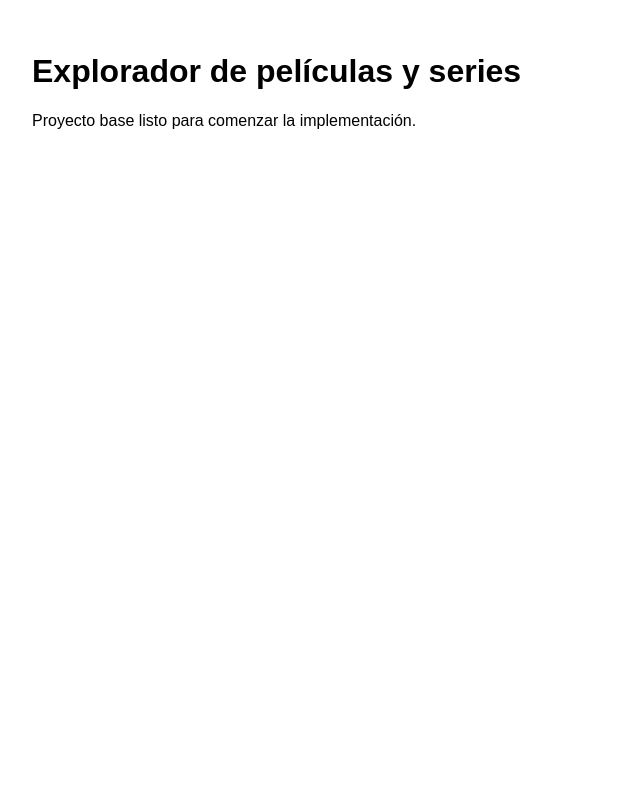
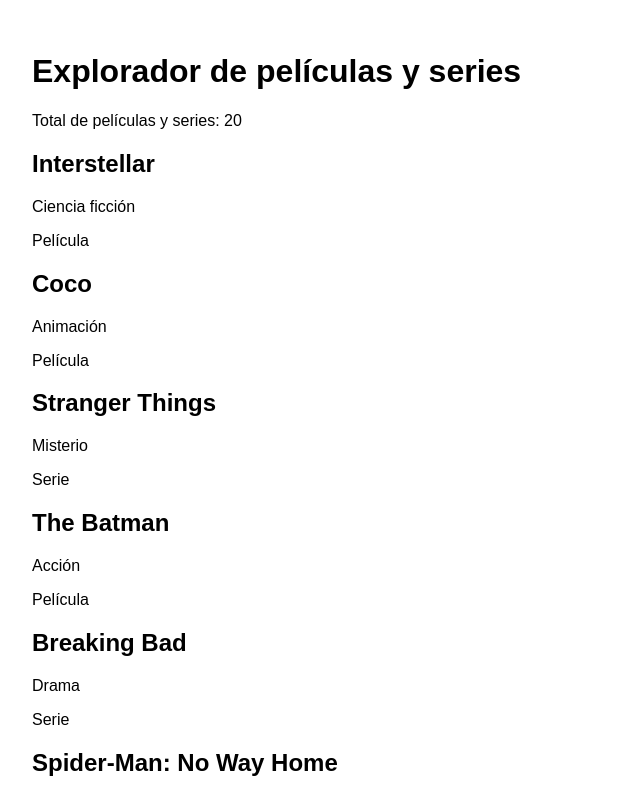
Before and after one commit to Karolac-AC/explorador-peliculas-series, a React (Vite) app: page / in a window 1280 px wide. Shown: the top 797 px of the page, without its empty margins (0-640 px from the left). Built offline with nearby package versions, Linux system fonts and the light colour scheme.

Commit message:
feat: agregar catalogo inicial de peliculas y series

```diff
--- a/src/App.jsx
+++ b/src/App.jsx
@@ -1,4 +1,4 @@
-function App() {
+/*function App() {
   return (
     <main>
       <h1>Explorador de películas y series</h1>
@@ -8,3 +8,25 @@ function App() {
 }
 
 export default App
+*/
+import movies from "./data/movies";
+
+function App() {
+  return (
+    <main>
+      <h1>Explorador de películas y series</h1>
+
+      <p>Total de películas y series: {movies.length}</p>
+
+      {movies.map((movie) => (
+        <div key={movie.id}>
+          <h2>{movie.title}</h2>
+          <p>{movie.genre}</p>
+          <p>{movie.type}</p>
+        </div>
+      ))}
+    </main>
+  );
+}
+
+export default App;
--- /dev/null
+++ b/src/data/movies.js
@@ -0,0 +1,224 @@
+const movies = [
+  {
+    id: 1,
+    title: "Interstellar",
+    type: "Película",
+    genre: "Ciencia ficción",
+    image: "/images/interstellar.jpg",
+    synopsis:
+      "Un grupo de astronautas viaja a través de un agujero de gusano en busca de un nuevo hogar para la humanidad.",
+    year: 2014,
+    duration: "2 h 49 min",
+  },
+  {
+    id: 2,
+    title: "Coco",
+    type: "Película",
+    genre: "Animación",
+    image: "/images/coco.jpg",
+    synopsis:
+      "Miguel viaja accidentalmente al mundo de los muertos y busca descubrir la historia de su familia.",
+    year: 2017,
+    duration: "1 h 45 min",
+  },
+  {
+    id: 3,
+    title: "Stranger Things",
+    type: "Serie",
+    genre: "Misterio",
+    image: "/images/stranger-things.jpg",
+    synopsis:
+      "Un grupo de amigos descubre sucesos sobrenaturales y secretos relacionados con su pequeño pueblo.",
+    year: 2016,
+    seasons: 4,
+  },
+  {
+    id: 4,
+    title: "The Batman",
+    type: "Película",
+    genre: "Acción",
+    image: "/images/the-batman.jpg",
+    synopsis:
+      "Batman investiga una serie de crímenes mientras descubre secretos relacionados con Gotham.",
+    year: 2022,
+    duration: "2 h 56 min",
+  },
+  {
+    id: 5,
+    title: "Breaking Bad",
+    type: "Serie",
+    genre: "Drama",
+    image: "/images/breaking-bad.jpg",
+    synopsis:
+      "Un profesor de química comienza a fabricar drogas para asegurar el futuro económico de su familia.",
+    year: 2008,
+    seasons: 5,
+  },
+  {
+    id: 6,
+    title: "Spider-Man: No Way Home",
+    type: "Película",
+    genre: "Acción",
+    image: "/images/spiderman-no-way-home.jpg",
+    synopsis:
+      "Peter Parker enfrenta las consecuencias de que su identidad como Spider-Man sea revelada.",
+    year: 2021,
+    duration: "2 h 28 min",
+  },
+  {
+    id: 7,
+    title: "Wednesday",
+    type: "Serie",
+    genre: "Comedia",
+    image: "/images/wednesday.jpg",
+    synopsis:
+      "Wednesday Addams investiga una serie de misterios mientras estudia en la Academia Nevermore.",
+    year: 2022,
+    seasons: 1,
+  },
+  {
+    id: 8,
+    title: "Avatar",
+    type: "Película",
+    genre: "Ciencia ficción",
+    image: "/images/avatar.jpg",
+    synopsis:
+      "Un exmarine viaja al planeta Pandora y se involucra con una civilización extraterrestre.",
+    year: 2009,
+    duration: "2 h 42 min",
+  },
+  {
+    id: 9,
+    title: "The Last of Us",
+    type: "Serie",
+    genre: "Drama",
+    image: "/images/the-last-of-us.jpg",
+    synopsis:
+      "Un hombre debe transportar a una joven a través de un mundo destruido por una infección.",
+    year: 2023,
+    seasons: 2,
+  },
+  {
+    id: 10,
+    title: "Toy Story",
+    type: "Película",
+    genre: "Animación",
+    image: "/images/toy-story.jpg",
+    synopsis:
+      "Los juguetes de un niño cobran vida cuando los humanos no están presentes.",
+    year: 1995,
+    duration: "1 h 21 min",
+  },
+  {
+    id: 11,
+    title: "Dark",
+    type: "Serie",
+    genre: "Ciencia ficción",
+    image: "/images/dark.jpg",
+    synopsis:
+      "La desaparición de un niño revela secretos y conexiones entre varias familias de un pequeño pueblo.",
+    year: 2017,
+    seasons: 3,
+  },
+  {
+    id: 12,
+    title: "Joker",
+    type: "Película",
+    genre: "Drama",
+    image: "/images/joker.jpg",
+    synopsis:
+      "Arthur Fleck enfrenta una vida difícil que poco a poco lo transforma en una figura criminal.",
+    year: 2019,
+    duration: "2 h 2 min",
+  },
+  {
+    id: 13,
+    title: "The Mandalorian",
+    type: "Serie",
+    genre: "Ciencia ficción",
+    image: "/images/the-mandalorian.jpg",
+    synopsis:
+      "Un cazarrecompensas viaja por diferentes planetas mientras protege a un misterioso niño.",
+    year: 2019,
+    seasons: 3,
+  },
+  {
+    id: 14,
+    title: "Shrek",
+    type: "Película",
+    genre: "Animación",
+    image: "/images/shrek.jpg",
+    synopsis:
+      "Un ogro acepta rescatar a una princesa para recuperar la tranquilidad de su pantano.",
+    year: 2001,
+    duration: "1 h 30 min",
+  },
+  {
+    id: 15,
+    title: "Peaky Blinders",
+    type: "Serie",
+    genre: "Drama",
+    image: "/images/peaky-blinders.jpg",
+    synopsis:
+      "Una familia criminal intenta aumentar su poder en Birmingham después de la Primera Guerra Mundial.",
+    year: 2013,
+    seasons: 6,
+  },
+  {
+    id: 16,
+    title: "Dune",
+    type: "Película",
+    genre: "Ciencia ficción",
+    image: "/images/dune.jpg",
+    synopsis:
+      "Paul Atreides llega a un peligroso planeta que contiene el recurso más importante del universo.",
+    year: 2021,
+    duration: "2 h 35 min",
+  },
+  {
+    id: 17,
+    title: "The Boys",
+    type: "Serie",
+    genre: "Acción",
+    image: "/images/the-boys.jpg",
+    synopsis:
+      "Un grupo intenta detener a superhéroes corruptos que utilizan sus poderes de manera irresponsable.",
+    year: 2019,
+    seasons: 4,
+  },
+  {
+    id: 18,
+    title: "Inside Out",
+    type: "Película",
+    genre: "Animación",
+    image: "/images/inside-out.jpg",
+    synopsis:
+      "Las emociones de una niña intentan ayudarla a adaptarse a importantes cambios en su vida.",
+    year: 2015,
+    duration: "1 h 35 min",
+  },
+  {
+    id: 19,
+    title: "Squid Game",
+    type: "Serie",
+    genre: "Suspenso",
+    image: "/images/squid-game.jpg",
+    synopsis:
+      "Personas con problemas económicos participan en juegos infantiles con consecuencias mortales.",
+    year: 2021,
+    seasons: 2,
+  },
+  {
+    id: 20,
+    title: "Avengers: Endgame",
+    type: "Película",
+    genre: "Acción",
+    image: "/images/avengers-endgame.jpg",
+    synopsis:
+      "Los Vengadores intentan revertir las consecuencias provocadas por Thanos.",
+    year: 2019,
+    duration: "3 h 1 min",
+  },
+];
+
+export default movies;
```
Also changed, not shown: src/main.jsx (line endings or trailing spaces), 1 other file (tests, documents, lock files or other folders).
